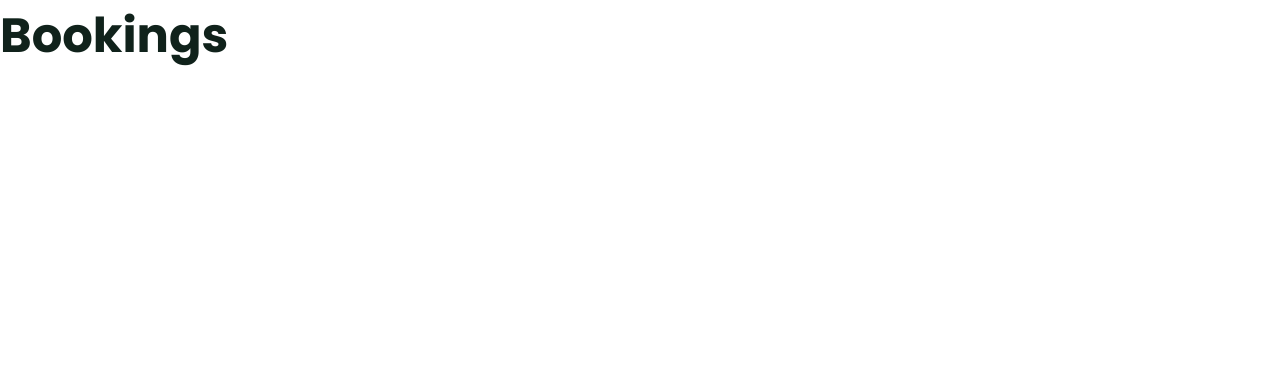
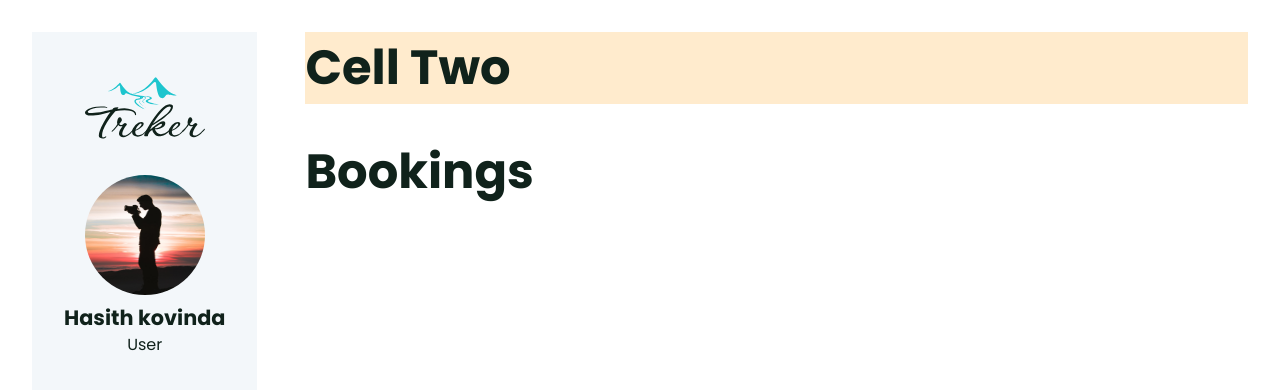
Before and after one commit to HasithKovinda/thicker, a Next.js app: page /dashboard/bookings in a window 1280 px wide. Shown: the top 390 px of the page. Built offline with nearby package versions, Linux system fonts and the light colour scheme.

Commit message:
add dashboard layout

```diff
--- /dev/null
+++ b/app/(Dashboard)/dashboard/layout.tsx
@@ -0,0 +1,13 @@
+import DashBoardLayout from "@/components/Dashboard/DashBoardLayout";
+
+export default function RootLayout({
+  children,
+}: {
+  children: React.ReactNode;
+}) {
+  return (
+    <>
+      <DashBoardLayout>{children}</DashBoardLayout>
+    </>
+  );
+}
--- /dev/null
+++ b/app/(Dashboard)/dashboard/reviews/page.tsx
@@ -0,0 +1,5 @@
+import React from "react";
+
+export default function page() {
+  return <h1>Your Reviews</h1>;
+}
--- /dev/null
+++ b/components/Dashboard/Content.tsx
@@ -0,0 +1,5 @@
+import styles from "./Content.module.css";
+
+export default function Content({ children }: { children: React.ReactNode }) {
+  return <div className={styles.cellTree}>{children}</div>;
+}
--- /dev/null
+++ b/components/Dashboard/DashBoardLayout.module.css
@@ -0,0 +1,8 @@
+.container {
+  display: grid;
+  grid-template-columns: auto 1fr;
+  grid-template-rows: auto 1fr;
+  column-gap: 3rem;
+  row-gap: 2rem;
+  padding: 2rem 2rem 0 2rem;
+}
--- /dev/null
+++ b/components/Dashboard/DashBoardLayout.tsx
@@ -0,0 +1,18 @@
+import Content from "./Content";
+import NavBar from "./NavBar";
+import SideBar from "./SideBar";
+import styles from "./DashBoardLayout.module.css";
+
+export default function DashBoardLayout({
+  children,
+}: {
+  children: React.ReactNode;
+}) {
+  return (
+    <main className={styles.container}>
+      <SideBar />
+      <NavBar />
+      <Content>{children}</Content>
+    </main>
+  );
+}
--- /dev/null
+++ b/components/Dashboard/NavBar.module.css
@@ -0,0 +1,4 @@
+.cellTwo {
+  grid-column: 2/-1;
+  background: blanchedalmond;
+}
--- /dev/null
+++ b/components/Dashboard/NavBar.tsx
@@ -0,0 +1,8 @@
+import styles from "./NavBar.module.css";
+export default function NavBar() {
+  return (
+    <div className={styles.cellTwo}>
+      <h1>Cell Two</h1>
+    </div>
+  );
+}
--- /dev/null
+++ b/components/Dashboard/SideBar.module.css
@@ -0,0 +1,29 @@
+.sidebar {
+  grid-row: 1/-1;
+  background: var(--color-grey-1);
+  min-height: calc(100vh - 2rem);
+  padding: 1rem 2rem;
+}
+
+.logo-container {
+  text-align: center;
+}
+
+.logo {
+  height: 120px;
+  width: 120px;
+}
+
+.profile {
+  height: 120px;
+  width: 120px;
+  border-radius: 50%;
+}
+
+.profile-info {
+  text-align: center;
+}
+.profile-info p {
+  font-weight: bold;
+  font-size: 1.3rem;
+}
--- /dev/null
+++ b/components/Dashboard/SideBar.tsx
@@ -0,0 +1,16 @@
+import styles from "./SideBar.module.css";
+
+export default function SideBar() {
+  return (
+    <aside className={styles.sidebar}>
+      <div className={styles["logo-container"]}>
+        <img src="/logo.svg" alt="logo" className={styles.logo} />
+      </div>
+      <div className={styles["profile-info"]}>
+        <img src="/assert/profile.jpg" alt="logo" className={styles.profile} />
+        <p>Hasith kovinda</p>
+        <span>User</span>
+      </div>
+    </aside>
+  );
+}
```
Also changed, not shown: components/Dashboard/Content.module.css (added).
